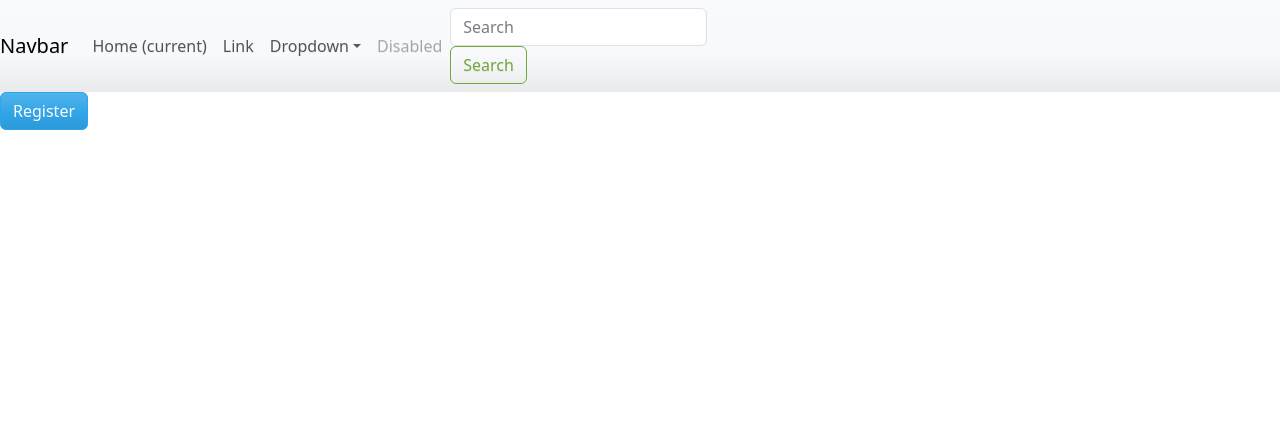
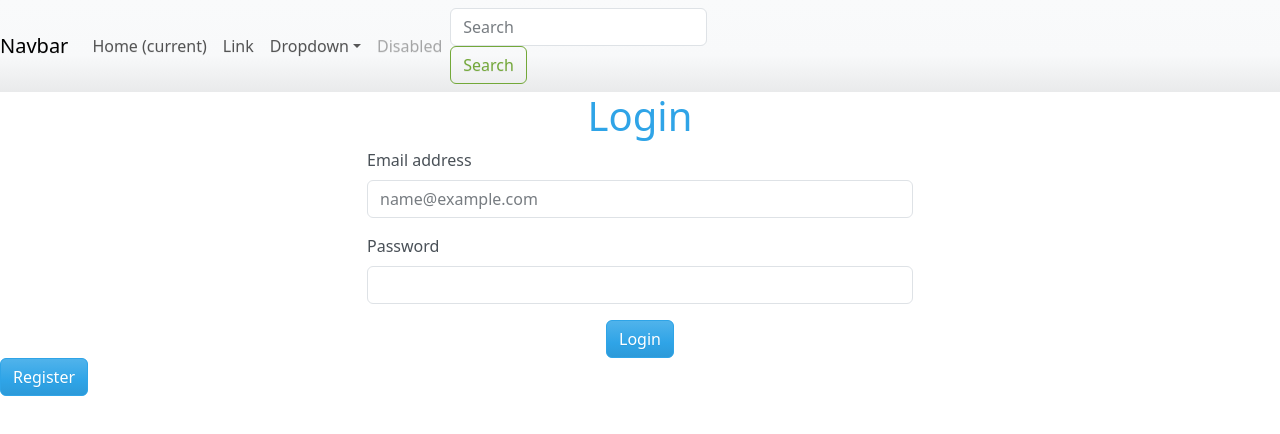
Before and after one commit to johnmartinroque/FamFund, a React (Create React App) app in the folder main/: page /login in a window 1280 px wide. Shown: the top 434 px of the page. Built offline with nearby package versions, Linux system fonts and the light colour scheme; no server answers.

Commit message:
users list

```diff
--- a/main/src/screens/Home.jsx
+++ b/main/src/screens/Home.jsx
@@ -1,7 +1,13 @@
 import React from "react";
+import Users from "./Users";
 
 function Home() {
-  return <div>Home</div>;
+  return (
+    <div>
+      Home
+      <Users />
+    </div>
+  );
 }
 
 export default Home;
--- a/main/src/screens/Login.jsx
+++ b/main/src/screens/Login.jsx
@@ -1,6 +1,7 @@
 import { getAuth, signInWithEmailAndPassword } from "firebase/auth";
+import { collection, getDocs, query, where } from "firebase/firestore";
 import React, { useState } from "react";
-import { Button } from "react-bootstrap";
+import { Button, Col, Container, Row } from "react-bootstrap";
 import { useNavigate } from "react-router";
 
 function Login() {
@@ -8,6 +9,7 @@ function Login() {
   const [password, setPassword] = useState("");
   const navigate = useNavigate();
   const auth = getAuth();
+
   const navigateToRegister = () => {
     navigate("/register");
   };
@@ -20,16 +22,53 @@ function Login() {
         password
       );
       const user = userCredential.user;
+
       setEmail("");
       setPassword("");
-      localStorage.setItem("userName", user.displayName);
-      localStorage.setItem("userEmail", user.email);
+
+      alert("success");
     } catch (error) {
       console.error("Registration Error: ", error.code, error.message);
     }
   };
   return (
     <div>
+      <Container>
+        <Row className="justify-content-center">
+          <Col md={6}>
+            <h1 className="text-center">Login</h1>
+
+            <div class="mb-3">
+              <label for="exampleFormControlInput1" class="form-label">
+                Email address
+              </label>
+              <input
+                type="email"
+                class="form-control"
+                id="exampleFormControlInput1"
+                placeholder="name@example.com"
+                value={email}
+                onChange={(e) => setEmail(e.target.value)}
+              />
+            </div>
+            <div class="mb-3">
+              <label for="exampleFormControlTextarea1" class="form-label">
+                Password
+              </label>
+              <input
+                class="form-control"
+                id="exampleFormControlTextarea1"
+                type="password"
+                value={password}
+                onChange={(e) => setPassword(e.target.value)}
+              ></input>
+            </div>
+            <div className="text-center">
+              <Button onClick={login}>Login</Button>
+            </div>
+          </Col>
+        </Row>
+      </Container>
       <Button onClick={navigateToRegister}>Register</Button>
     </div>
   );
--- a/main/src/screens/Register.jsx
+++ b/main/src/screens/Register.jsx
@@ -19,6 +19,7 @@ function Register() {
         password
       );
       const user = userCredential.user;
+
       await addDoc(collection(db, "users"), {
         uid: user.uid,
         email: user.email,
--- /dev/null
+++ b/main/src/screens/Users.jsx
@@ -0,0 +1,37 @@
+import React, { useEffect, useState } from "react";
+import { db } from "../firebase";
+import { collection, getDocs } from "firebase/firestore";
+
+function Users() {
+  const [users, setUsers] = useState([]);
+  const usersCollectionRef = collection(db, "users");
+  const fetchUsers = async () => {
+    try {
+      const data = getDocs(usersCollectionRef);
+      const filteredData = data.docs.map((doc) => ({
+        ...doc.data(),
+        id: doc.id,
+      }));
+      setUsers(filteredData);
+    } catch (err) {
+      console.error(err);
+    }
+  };
+  useEffect(() => {
+    fetchUsers();
+  }, []);
+  return (
+    <div>
+      <h1>Users</h1>
+      <>
+        {users.map((user) => (
+          <li key={user.id}>
+            {user.username}, {user.email}, {user.uid}
+          </li>
+        ))}
+      </>
+    </div>
+  );
+}
+
+export default Users;
```
